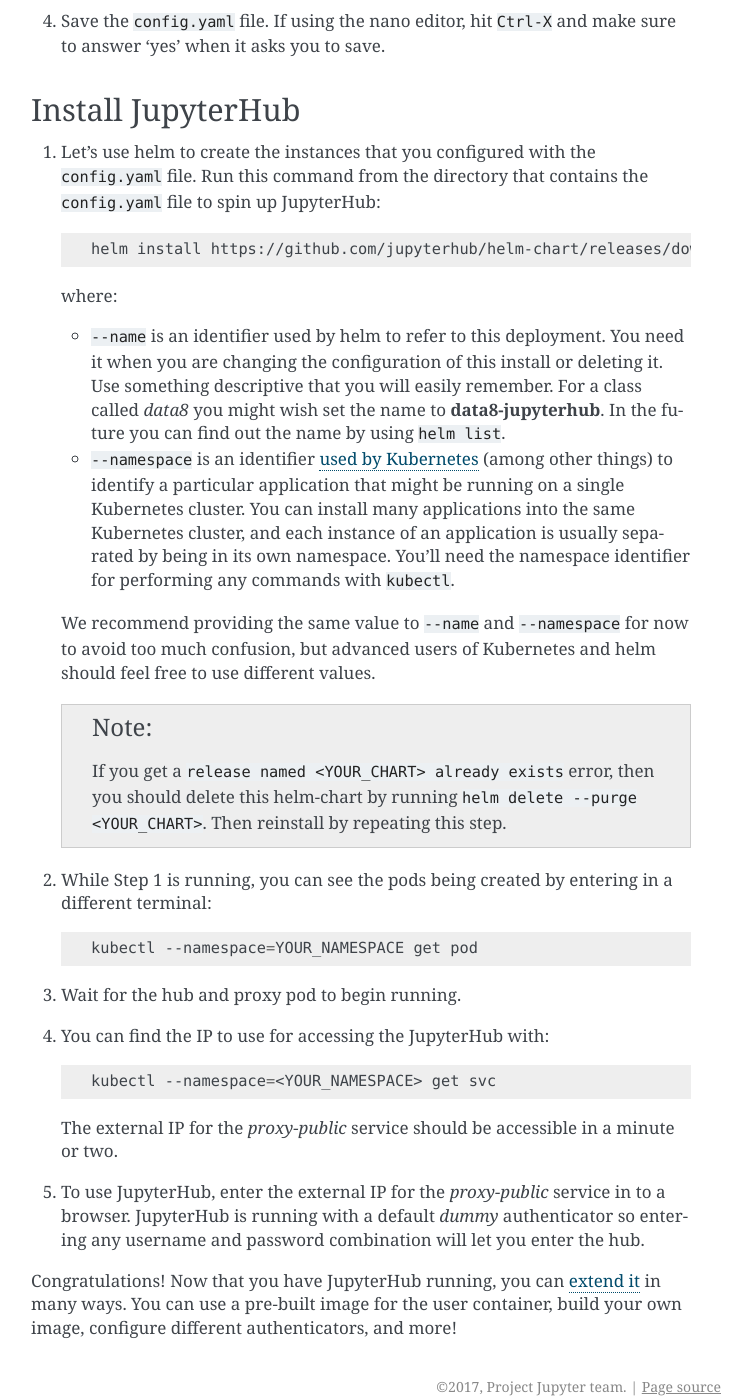
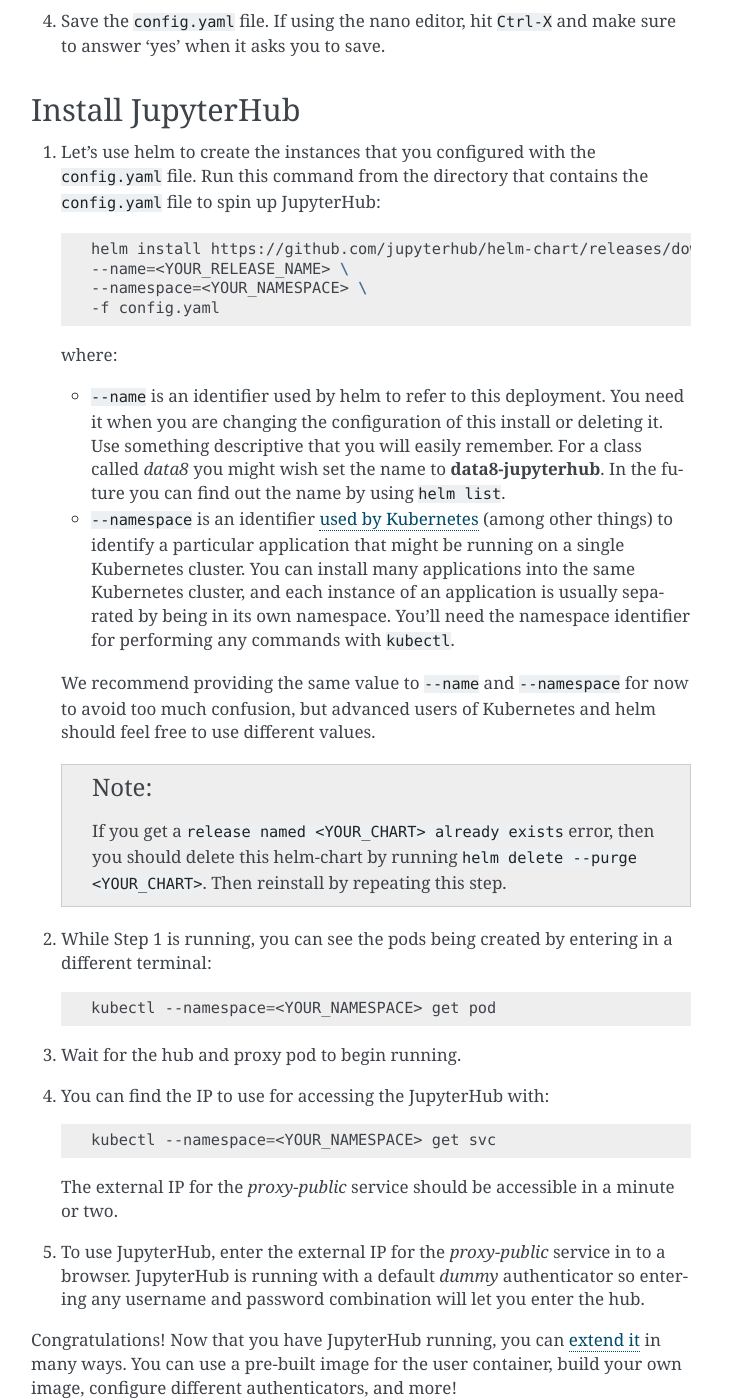
Before and after one commit to jupyterhub/zero-to-jupyterhub-k8s, a Sphinx documentation site: the page built from doc/source/setup-jupyterhub.rst, in a window 1280 px wide and 1400 px high, scrolled down 1137 px. Shown: the whole window, without its empty margins (389-1141 px from the left). Built offline with Sphinx 7.4.7, drawn with Linux system fonts in a browser that asks for light colours; part of the change alters nothing that is shown.

```diff
--- a/doc/source/setup-jupyterhub.rst
+++ b/doc/source/setup-jupyterhub.rst
@@ -68,7 +68,10 @@ Install JupyterHub
 
    .. code:: bash
 
-      helm install https://github.com/jupyterhub/helm-chart/releases/download/v0.2/jupyterhub-0.2.tgz --name=YOUR_RELEASE_NAME --namespace=YOUR_NAMESPACE -f config.yaml
+      helm install https://github.com/jupyterhub/helm-chart/releases/download/v0.2/jupyterhub-0.2.tgz \
+      --name=<YOUR_RELEASE_NAME> \
+      --namespace=<YOUR_NAMESPACE> \
+      -f config.yaml
 
    where:
 
@@ -103,7 +106,7 @@ Install JupyterHub
 
    .. code-block:: bash
 
-      kubectl --namespace=YOUR_NAMESPACE get pod
+      kubectl --namespace=<YOUR_NAMESPACE> get pod
 
 3. Wait for the hub and proxy pod to begin running.
 
```
